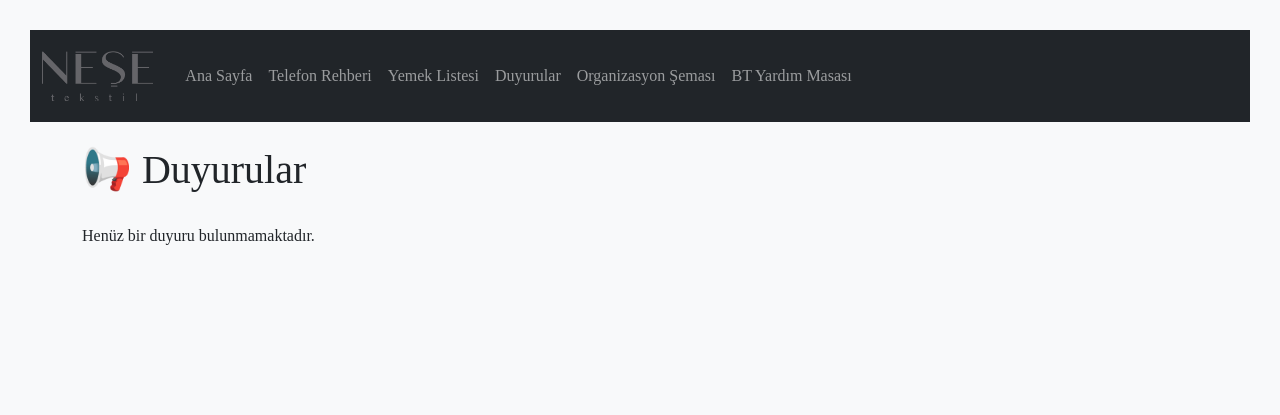
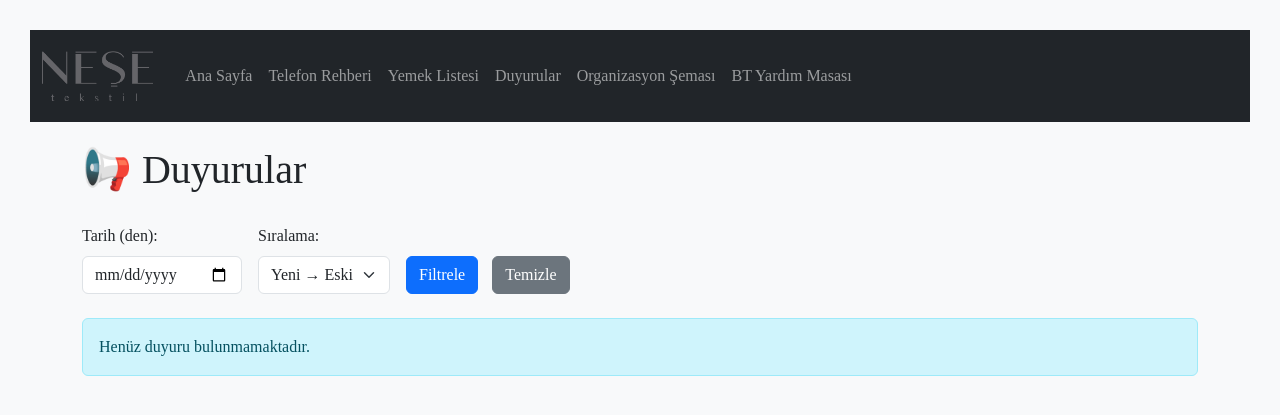
Before and after one commit to erhansahin48/ERP-helper, a Flask app: page /duyurular in a window 1280 px wide. Shown: the top 415 px of the page. Run offline with Flask 3, Linux system fonts and the light colour scheme; data that the repository does not hold is empty.

Commit message:
Add files via upload

```diff
--- a/telefon_rehberi/app.py
+++ b/telefon_rehberi/app.py
@@ -6,12 +6,15 @@ from io import StringIO
 from flask import Response
 import pandas as pd
 from flask import send_file
-import io
 from io import BytesIO
 from openpyxl.styles import Font, Alignment, Border, Side
 from openpyxl.utils.dataframe import dataframe_to_rows
 import openpyxl
 from datetime import datetime
+from flask import g
+import sqlite3
+import io
+
 
 app = Flask(__name__)
 app.secret_key = 'guvenli_bir_anahtar'  # Güçlü ve gizli tut
@@ -26,7 +29,34 @@ def index():
     conn = get_db_connection()
     kisiler = conn.execute('SELECT * FROM kisiler').fetchall()
     conn.close()
-    return render_template('base.html', rehber=kisiler)
+    return render_template_tarihli('base.html', rehber=kisiler)
+
+
+def tarih_formatla(tarih):
+    if isinstance(tarih, datetime):
+        return tarih.strftime('%d.%m.%Y')
+    elif isinstance(tarih, str):
+        try:
+            dt = datetime.fromisoformat(tarih)  # '2024-05-19' gibi ise
+            return dt.strftime('%d.%m.%Y')
+        except:
+            return tarih
+    return tarih
+
+def recursive_format(value):
+    if isinstance(value, list):
+        return [recursive_format(v) for v in value]
+    elif isinstance(value, dict):
+        return {k: recursive_format(v) for k, v in value.items()}
+    else:
+        return tarih_formatla(value)
+
+def render_template_tarihli(template_name, **context):
+    formatted_context = {k: recursive_format(v) for k, v in context.items()}
+    return render_template(template_name, **formatted_context)
+
+
+
 
 @app.route('/login', methods=['GET', 'POST'])
 def login():
@@ -54,7 +84,7 @@ def logout():
     flash('Başarıyla çıkış yapıldı.')
     return redirect(url_for('login'))
 
-@app.route('/admin', methods=['GET'])
+@app.route('/admin_rehber', methods=['GET'])
 def admin_rehber():
     if 'user_id' not in session:
         return redirect(url_for('login'))
@@ -62,13 +92,16 @@ def admin_rehber():
     conn = get_db_connection()
     kisiler = conn.execute('SELECT * FROM kisiler').fetchall()
     conn.close()
-    return render_template('panel_template/rehber_edit.html', rehber=kisiler)
+    return render_template_tarihli('panel_template/rehber_edit.html', rehber=kisiler)
 
 
 @app.route('/ekle', methods=['POST'])
 def ekle():
     if 'user_id' not in session:
         return redirect(url_for('login'))
+
+    if 'csv_file' in request.files:
+        return redirect(url_for('ekle_csv'))  # Yeni route’a yönlendir
 
     isim = request.form['isim']
     departman = request.form['departman']
@@ -87,24 +120,30 @@ def ekle():
     flash('Yeni kişi başarıyla eklendi.')
     return redirect(url_for('admin_rehber'))
 
+
     # CSV içe aktarımı kontrolü
-    if 'csv_file' in request.files:
-        file = request.files['csv_file']
-        if file and file.filename.endswith('.csv'):
-            stream = StringIO(file.stream.read().decode("UTF8"), newline=None)
-            reader = csv.DictReader(stream)
-            conn = get_db_connection()
-            for row in reader:
-                conn.execute('''
-                    INSERT INTO kisiler (isim, departman, dahili, email, cep)
-                    VALUES (?, ?, ?, ?, ?)
-                ''', (row.get('isim'), row.get('departman'), row.get('dahili'), row.get('email'), row.get('cep')))
-            conn.commit()
-            conn.close()
-            flash('CSV başarıyla içe aktarıldı.')
-        else:
-            flash('Lütfen geçerli bir CSV dosyası seçin.')
-        return redirect(url_for('admin_rehber'))
+@app.route('/ekle_csv', methods=['POST'])
+def ekle_csv():
+    if 'user_id' not in session:
+        return redirect(url_for('login'))
+
+    file = request.files.get('csv_file')
+    if file and file.filename.endswith('.csv'):
+        stream = StringIO(file.stream.read().decode("UTF8"), newline=None)
+        reader = csv.DictReader(stream)
+        conn = get_db_connection()
+        for row in reader:
+            conn.execute('''INSERT INTO kisiler (isim, departman, dahili, email, cep)
+                            VALUES (?, ?, ?, ?, ?)''',
+                         (row.get('isim'), row.get('departman'), row.get('dahili'), row.get('email'), row.get('cep')))
+        conn.commit()
+        conn.close()
+        flash('CSV başarıyla içe aktarıldı.')
+    else:
+        flash('Lütfen geçerli bir CSV dosyası seçin.')
+
+    return redirect(url_for('admin_rehber'))
+
 
 @app.route('/guncelle', methods=['POST'])
 def guncelle():
@@ -201,52 +240,76 @@ def sil(id):
     flash('Kişi başarıyla silindi.')
     return redirect(url_for('admin_rehber'))
 
-@app.route('/')
-def home():
-    return render_template('home.html')  # Sade ana sayfa
+
 
 @app.route('/rehber')
 def rehber():
     conn = get_db_connection()
     kisiler = conn.execute('SELECT * FROM kisiler').fetchall()
     conn.close()
-    return render_template('rehber.html', rehber=kisiler)
+    return render_template_tarihli('rehber.html', rehber=kisiler)
 
 @app.route('/admin/duyurular', methods=['GET', 'POST'])
 def admin_duyurular():
-    if 'user_id' not in session:
-        return redirect(url_for('login'))
+    db = get_db_connection()
 
-    conn = get_db_connection()
+    # POST: Yeni duyuru ekleme
+    if request.method == 'POST':
+        baslik = request.form.get('baslik')
+        icerik = request.form.get('icerik')
+        tarih = request.form.get('tarih')  # opsiyonel, yoksa bugünün tarihi atanabilir
 
-    if request.method == 'POST':
-        baslik = request.form['baslik']
-        icerik = request.form['icerik']
-        conn.execute('INSERT INTO duyurular (baslik, icerik) VALUES (?, ?)', (baslik, icerik))
-        conn.commit()
-        flash('Duyuru eklendi.')
+        if not baslik or not icerik:
+            flash("Başlık ve içerik zorunludur.")
+            return redirect(url_for('admin_duyurular'))
 
-    duyurular = conn.execute('SELECT * FROM duyurular ORDER BY id DESC').fetchall()
-    conn.close()
-    return render_template('panel_template/duyuru_edit.html', duyurular=duyurular)
+        if not tarih:
+            from datetime import datetime
+            tarih = datetime.now().strftime('%Y-%m-%d')
 
-@app.route('/admin/duyurular/sil/<int:id>')
-def duyuru_sil(id):
-    if 'user_id' not in session:
-        return redirect(url_for('login'))
-    conn = get_db_connection()
-    conn.execute('DELETE FROM duyurular WHERE id = ?', (id,))
-    conn.commit()
-    conn.close()
-    flash('Duyuru silindi.')
+        db.execute(
+            "INSERT INTO duyurular (baslik, icerik, tarih) VALUES (?, ?, ?)",
+            (baslik, icerik, tarih)
+        )
+        db.commit()
+        db.close()
+        flash("Duyuru başarıyla eklendi.")
+        return redirect(url_for('admin_duyurular'))
+
+    # GET: Listeleme + filtreleme
+    tarih_filter = request.args.get('tarih_filter')
+    siralama = request.args.get('siralama', 'desc')
+
+    query = "SELECT * FROM duyurular"
+    params = []
+
+    if tarih_filter:
+        query += " WHERE tarih >= ?"
+        params.append(tarih_filter)
+
+    query += f" ORDER BY tarih {siralama.upper()}"
+
+    duyurular = db.execute(query, params).fetchall()
+    db.close()
+
+    return render_template_tarihli('panel_template/duyuru_edit.html', duyurular=duyurular, tarih_filter=tarih_filter, siralama=siralama)
+
+@app.route('/admin/duyuru_sil/<int:id>', methods=['GET'])
+def admin_duyuru_sil(id):
+    db = get_db_connection()
+    db.execute("DELETE FROM duyurular WHERE id = ?", (id,))
+    db.commit()
+    db.close()
+    flash("Duyuru başarıyla silindi.")
     return redirect(url_for('admin_duyurular'))
+
 
 @app.route('/duyurular')
 def duyurular():
     conn = get_db_connection()
     duyurular = conn.execute('SELECT * FROM duyurular ORDER BY id DESC').fetchall()
     conn.close()
-    return render_template('duyurular.html', duyurular=duyurular)
+    return render_template_tarihli('duyurular.html', duyurular=duyurular)
 
 
 # Kullanıcı için yemek listesi sayfası (sadece görüntüleme)
@@ -255,7 +318,7 @@ def yemek_listesi():
     conn = get_db_connection()
     yemekler = conn.execute('SELECT * FROM yemekler ORDER BY tarih').fetchall()
     conn.close()
-    return render_template('yemek_listesi.html', yemekler=yemekler)
+    return render_template_tarihli('yemek_listesi.html', yemekler=yemekler)
 
 # Admin için yemek listesi sayfası (düzenleme yapacak)
 @app.route('/admin/yemek-listesi')
@@ -263,7 +326,7 @@ def admin_yemek_listesi():
     conn = get_db_connection()
     yemekler = conn.execute('SELECT * FROM yemekler ORDER BY tarih').fetchall()
     conn.close()
-    return render_template('panel_template/yemek_edit.html', yemekler=yemekler)
+    return render_template_tarihli('panel_template/yemek_edit.html', yemekler=yemekler)
 
 # Admin - yemek ekleme
 @app.route('/admin/yemek-ekle', methods=['POST'])
@@ -345,6 +408,5 @@ def admin_yemek_export():
 
 
 
-
 if __name__ == '__main__':
     app.run(host='0.0.0.0', port=5000, debug=True)
--- a/telefon_rehberi/templates/duyurular.html
+++ b/telefon_rehberi/templates/duyurular.html
@@ -4,5 +4,42 @@
 
 {% block content %}
 <h1>📢 Duyurular</h1>
-<p>Henüz bir duyuru bulunmamaktadır.</p>
+
+<form method="get" class="mb-4">
+    <div class="row g-3 align-items-center">
+        <div class="col-auto">
+            <label for="tarih_filter" class="form-label">Tarih (den):</label>
+            <input type="date" id="tarih_filter" name="tarih_filter" value="{{ tarih_filter or '' }}" class="form-control">
+        </div>
+        <div class="col-auto">
+            <label for="siralama" class="form-label">Sıralama:</label>
+            <select name="siralama" id="siralama" class="form-select">
+                <option value="desc" {% if siralama == 'desc' %}selected{% endif %}>Yeni → Eski</option>
+                <option value="asc" {% if siralama == 'asc' %}selected{% endif %}>Eski → Yeni</option>
+            </select>
+        </div>
+        <div class="col-auto align-self-end">
+            <button type="submit" class="btn btn-primary">Filtrele</button>
+            <a href="{{ url_for('duyurular') }}" class="btn btn-secondary">Temizle</a>
+        </div>
+    </div>
+</form>
+
+{% if duyurular %}
+<ul class="list-group">
+    {% for d in duyurular %}
+    <li class="list-group-item mb-2">
+        <h5>{{ d['baslik'] }}</h5>
+        <p>{{ d['icerik'] }}</p>
+        {% if d['tarih'] %}
+        <small class="text-muted">{{ d['tarih'] }}</small>
+        {% endif %}
+    </li>
+    {% endfor %}
+</ul>
+{% else %}
+<div class="alert alert-info" role="alert">
+    Henüz duyuru bulunmamaktadır.
+</div>
+{% endif %}
 {% endblock %}
--- a/telefon_rehberi/templates/panel_template/base_admin_panel.html
+++ b/telefon_rehberi/templates/panel_template/base_admin_panel.html
@@ -8,7 +8,7 @@
 <body>
     <nav class="navbar navbar-expand-lg navbar-dark bg-dark">
         <div class="container-fluid">
-            <a class="navbar-brand" href="{{ url_for('admin_panel') }}">Admin Panel</a>
+            <a class="navbar-brand" href="#">Admin Panel</a>
             <div class="collapse navbar-collapse">
                 <ul class="navbar-nav me-auto">
                     <li class="nav-item">
--- a/telefon_rehberi/templates/panel_template/duyuru_edit.html
+++ b/telefon_rehberi/templates/panel_template/duyuru_edit.html
@@ -27,7 +27,7 @@
                 <strong>{{ duyuru.baslik }}</strong><br>
                 {{ duyuru.icerik }}
             </div>
-            <a href="{{ url_for('duyuru_sil', id=duyuru.id) }}" class="btn btn-sm btn-danger">Sil</a>
+            <a href="{{ url_for('admin_duyuru_sil', id=duyuru.id) }}" class="btn btn-sm btn-danger">Sil</a>
         </li>
         {% endfor %}
     </ul>
```
Also changed, not shown: telefon_rehberi/init_db.py (+9 -49 lines), telefon_rehberi/templates/panel_template/rehber_edit.html (+5 -20 lines), telefon_rehberi/update_db.py (+11 -7 lines), telefon_rehberi/duyurular.db (added), telefon_rehberi/rehber.db, telefon_rehberi/telefon_rehberi.db (added).
